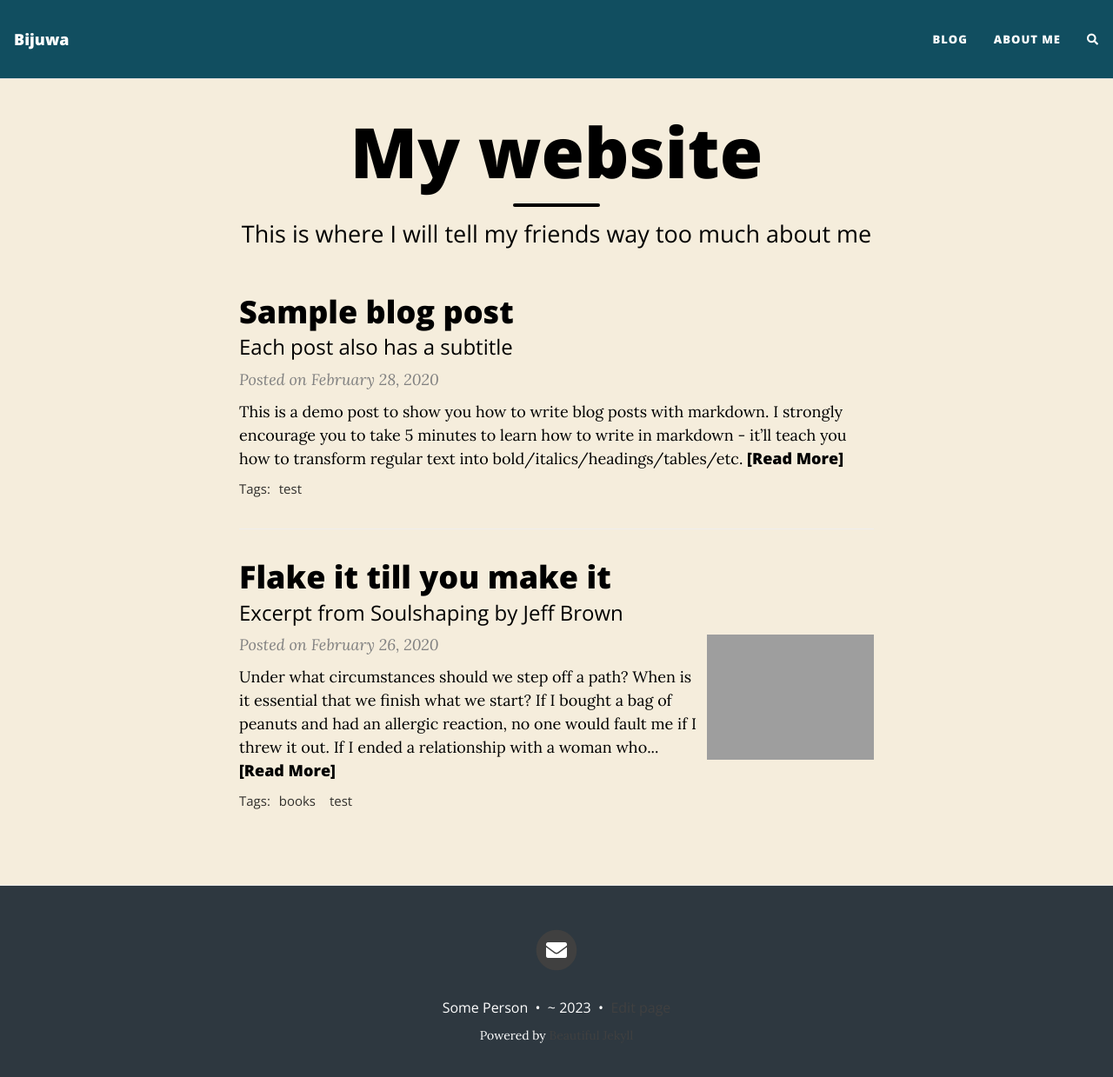
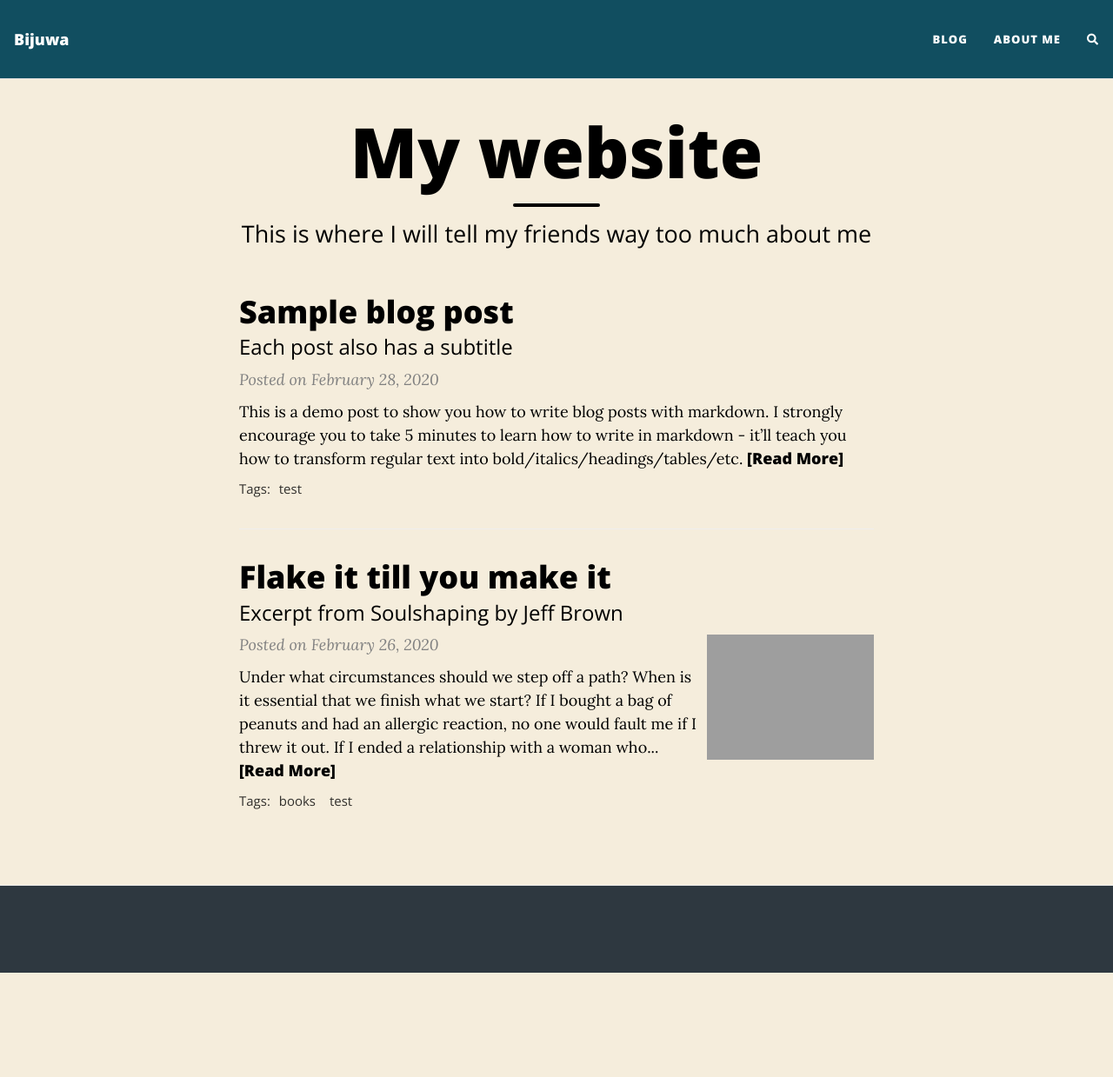
Before and after one commit to biijuwa/biijuwa, a Jekyll site: the page built from index.html, in a window 1280 px wide and 1252 px high. Shown: the top 1239 px of the window at 87% size. Built offline with Jekyll 4.4.1, drawn with Linux system fonts in a browser that asks for light colours; nearby versions of some CDN libraries; the list of posts is cut into pages by our own code; comment, search, counter and statistics services are not loaded.

Commit message:
Update footer.html

```diff
--- a/_includes/footer.html
+++ b/_includes/footer.html
@@ -1,47 +1,3 @@
 <footer>
-  <div class="container-md beautiful-jekyll-footer">
-    <div class="row">
-      <div class="col-xl-8 offset-xl-2 col-lg-10 offset-lg-1">
-      {% include social-networks-links.html %}
-      {% if page.footer-extra %}
-        <div class="footer-custom-content">
-          {% for file in page.footer-extra %}
-            {% include {{ file }} %}
-          {% endfor %}
-        </div>
-      {% endif %}
-    <p class="copyright text-muted">
-      {% if site.author %}
-        {{ site.author }}
-        &nbsp;&bull;&nbsp;
-      {% endif %}~
-      {{ site.time | date: '%Y' }}
 
-      {% if site.url-pretty %}
-        &nbsp;&bull;&nbsp;
-        <span class="author-site">
-          <a href="{% if site.url-canonical %}{{ site.url-canonical }}{% else %}{{ '' | absolute_url }}{% endif %}">{{ site.url-pretty }}</a>
-        </span>
-      {% endif %}
-
-      {% if site.matomo %}
-        {% if site.matomo.opt-out %}
-          &nbsp;&bull;&nbsp;
-          <a href="http://{{- site.matomo.uri -}}/index.php?module=CoreAdminHome&action=optOut" target="_blank" class="text_muted">Do-not-Track</a>
-        {% endif %}
-      {% endif%}
-
-      {% if site.edit_page_button and site.github.repository_url %}
-        &nbsp;&bull;&nbsp;
-        <a title="Edit this page on GitHub" href="{{ site.github.repository_url }}/edit/{{ site.github.source.branch }}/{{ page.path }}" class="text_muted">Edit page</a>
-       {% endif%}
-
-      </p>
-      {% unless site.remove-ads %}<p class="theme-by text-muted">
-        Powered by
-        <a href="https://beautifuljekyll.com">Beautiful Jekyll</a>
-      </p>{% endunless %}
-      </div>
-    </div>
-  </div>
 </footer>
```
